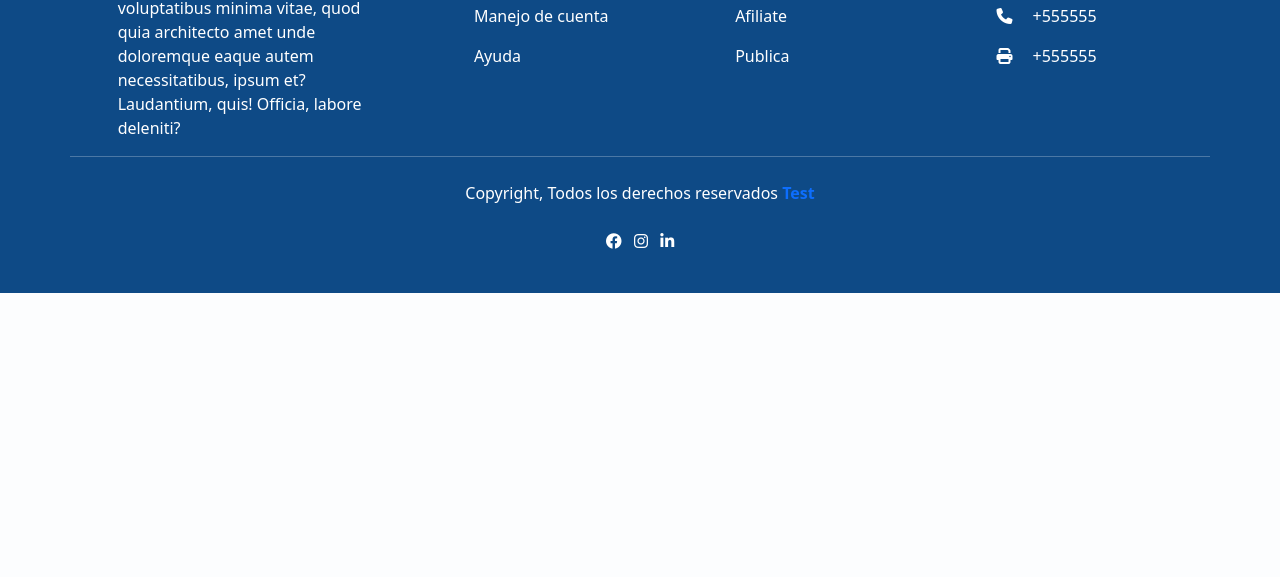
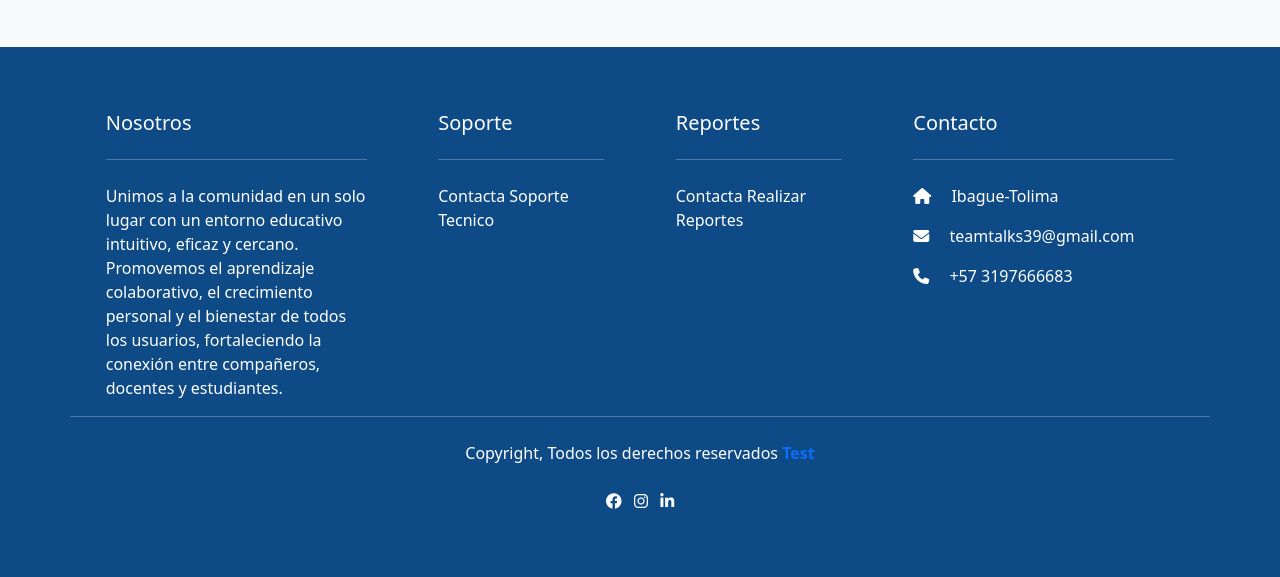
Before and after one commit to EdierMoyano/TeamTalks_Beta, a PHP site: page /contact_us.php in a window 1280 px wide. Shown: the part 2150-2727 px from the top of the page. Before the commit the page ends 2443 px from the top, so only its background shows below. Run offline with PHP 8.4, Linux system fonts and the light colour scheme.

Commit message:
footer y redes sociales

```diff
--- a/contact_us.php
+++ b/contact_us.php
@@ -59,23 +59,28 @@
                 <h2 class="display-5">¿Cómo podemos ayudarte?</h2>
             </div>
 
-            <div class="col-md-6 mb-4 mb-md-0">
-                <div class="card h-100 text-center p-4 shadow-sm">
+            <div class="row justify-content-center">
+            <div class="col-12 col-md-5 col-lg-5 mb-4">
+                <a href="soporte.php" class="text-decoration-none">
+                <div class="card text-center p-4 shadow-sm h-100">
                     <img src="assets/img/soporte.webp" class="card-img-top mx-auto" style="max-width: 100px;" alt="Soporte Técnico">
                     <div class="card-body">
-                        <h3 class="card-title">Soporte Técnico</h3>
+                    <h3 class="card-title">Soporte Técnico</h3>
                     </div>
                 </div>
-            </div>
+                </a>
 
-            <div class="col-md-6">
-                <div class="card h-100 text-center p-4 shadow-sm">
+                <a href="reportes.php" class="text-decoration-none">
+                <div class="card text-center p-4 shadow-sm h-100">
                     <img src="assets/img/seg.webp" class="card-img-top mx-auto" style="max-width: 100px;" alt="Realiza Reportes">
                     <div class="card-body">
-                        <h3 class="card-title">Realiza Reportes</h3>
+                    <h3 class="card-title">Realiza Reportes</h3>
                     </div>
                 </div>
+                </a>
             </div>
+        </div>
+
         </div>
     </div>
 
--- a/includes/footer.php
+++ b/includes/footer.php
@@ -5,42 +5,25 @@
                 <h5 class="mb-4 font-weight-bold text-primary text-white">Nosotros</h5>
                 <hr class="text-white mb-4">
                 <p>
-                    <span style="color: white !important;">Lorem ipsum dolor sit amet consectetur adipisicing elit. Exercitationem quisquam laborum voluptatibus minima vitae, quod quia architecto amet unde doloremque eaque autem necessitatibus, ipsum et? Laudantium, quis! Officia, labore deleniti?</span>
+                    <span style="color: white !important;">Unimos a la comunidad en un solo lugar con un entorno educativo intuitivo, eficaz y cercano. Promovemos el aprendizaje colaborativo, el crecimiento personal y el bienestar de todos los usuarios, fortaleciendo la conexión entre compañeros, docentes y estudiantes.</span>
                 </p>
             </div>
             <div class="col-md-2 col-lg-2 col-xl-2 mx-auto mt-3">
                 <h5 class="mb-4 font-weight-bold text-primary text-white">Soporte</h5>
                 <hr class="text-white mb-4">
                 <p>
-                    <a href="#" class="text-white">Tu cuenta</a>
-                </p>
-                <p>
-                    <a href="#" class="text-white">Tus ordenes</a>
-                </p>
-                <p>
-                    <a href="#" class="text-white">Manejo de cuenta</a>
-                </p>
-                <p>
-                    <a href="#" class="text-white">Ayuda</a>
+                    <a href="soporte.php" class="text-white">Contacta Soporte Tecnico</a>
                 </p>
             </div>
             <div class="col-md-2 col-lg-2 col-xl-2 mx-auto mt-3">
-                <h5 class="mb-4 font-weight-bold text-primary text-white">Has dinero</h5>
+                <h5 class="mb-4 font-weight-bold text-primary text-white">Reportes</h5>
                 <hr class="text-white mb-4">
                 <p>
-                    <a href="#" class="text-white">Vende productos</a>
+                    <a href="reportes.php" class="text-white">Contacta Realizar Reportes</a>
                 </p>
-                <p>
-                    <a href="#" class="text-white">Anuncios</a>
-                </p>
-                <p>
-                    <a href="#" class="text-white">Afiliate</a>
-                </p>
-                <p>
-                    <a href="#" class="text-white">Publica</a>
-                </p>
+
             </div>
-            <div class="col-md-2 col-lg-2 col-xl-2 mx-auto mt-3">
+            <div class="col-md-2 col-lg-2 col-xl-3 mx-auto mt-3">
                 <h5 class="mb-4 font-weight-bold text-primary text-white">Contacto</h5>
                 <hr class="text-white mb-4">
                 <p>
@@ -49,16 +32,13 @@
                 </p>
                 <p>
                     <li class="fas fa-envelope me-3 text-white"></li>
-                    <span style="color: white !important;">Test@gmail.com</span>
+                    <span style="color: white !important;">teamtalks39@gmail.com</span>
                 </p>
                 <p>
                     <li class="fas fa-phone me-3 text-white"></li>
-                    <span style="color: white !important;">+555555</span>
+                    <span style="color: white !important;">+57 3197666683</span>
                 </p>
-                <p>
-                    <li class="fas fa-print me-3 text-white"></li>
-                    <span style="color: white !important;">+555555</span>
-                </p>
+
             </div>
             <hr class="text-white mb-4">
             <div class="text-center mb-2">
@@ -71,16 +51,14 @@
             <div class="text-center">
                 <ul class="list-unstyled list-inline">
                     <li class="list-inline-item">
-                        <a href="#" class="text-white social-link"><i class="fab fa-facebook"></i></a>
+                        <a href="https://www.facebook.com/share/16ACWTa46j/" class="text-white social-link"><i class="fab fa-facebook"></i></a>
                     </li>
                     <li class="list-inline-item">
-                        <a href="#" class="text-white social-link"><i class="fab fa-instagram"></i></a>
+                        <a href="https://www.instagram.com/teamtalks_educativo?igsh=YnprbjRqdGFrZW5x" class="text-white social-link"><i class="fab fa-instagram"></i></a>
                     </li>
                     <li class="list-inline-item">
-                        <a href="#" class="text-white social-link"><i class="fab fa-linkedin-in"></i></a>
+                        <a href="https://www.linkedin.com/in/teamtalks-educativo-855484364/?trk=public-profile-join-page" class="text-white social-link"><i class="fab fa-linkedin-in"></i></a>
                     </li>
                 </ul>
-            </div>
-        </div>
-    </div>
+            </div>
 </footer>
```
